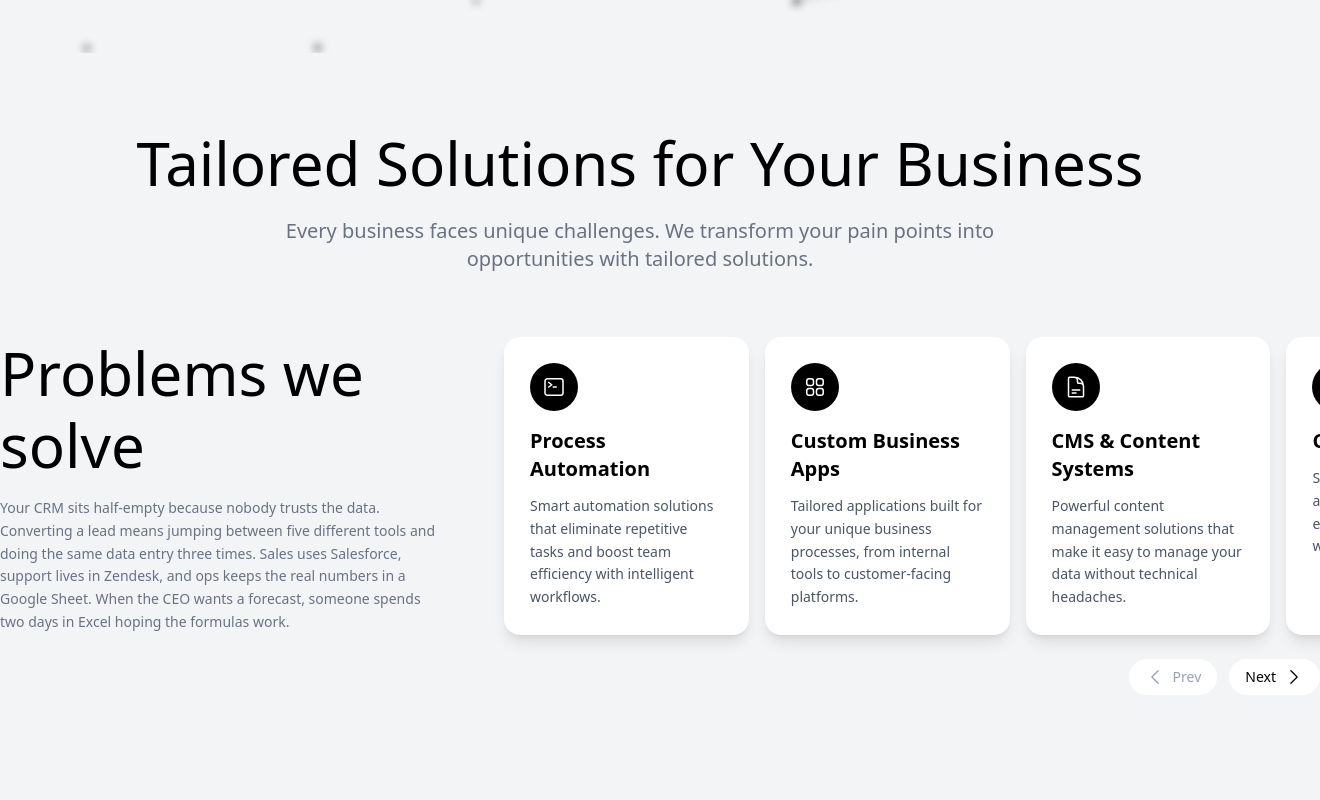
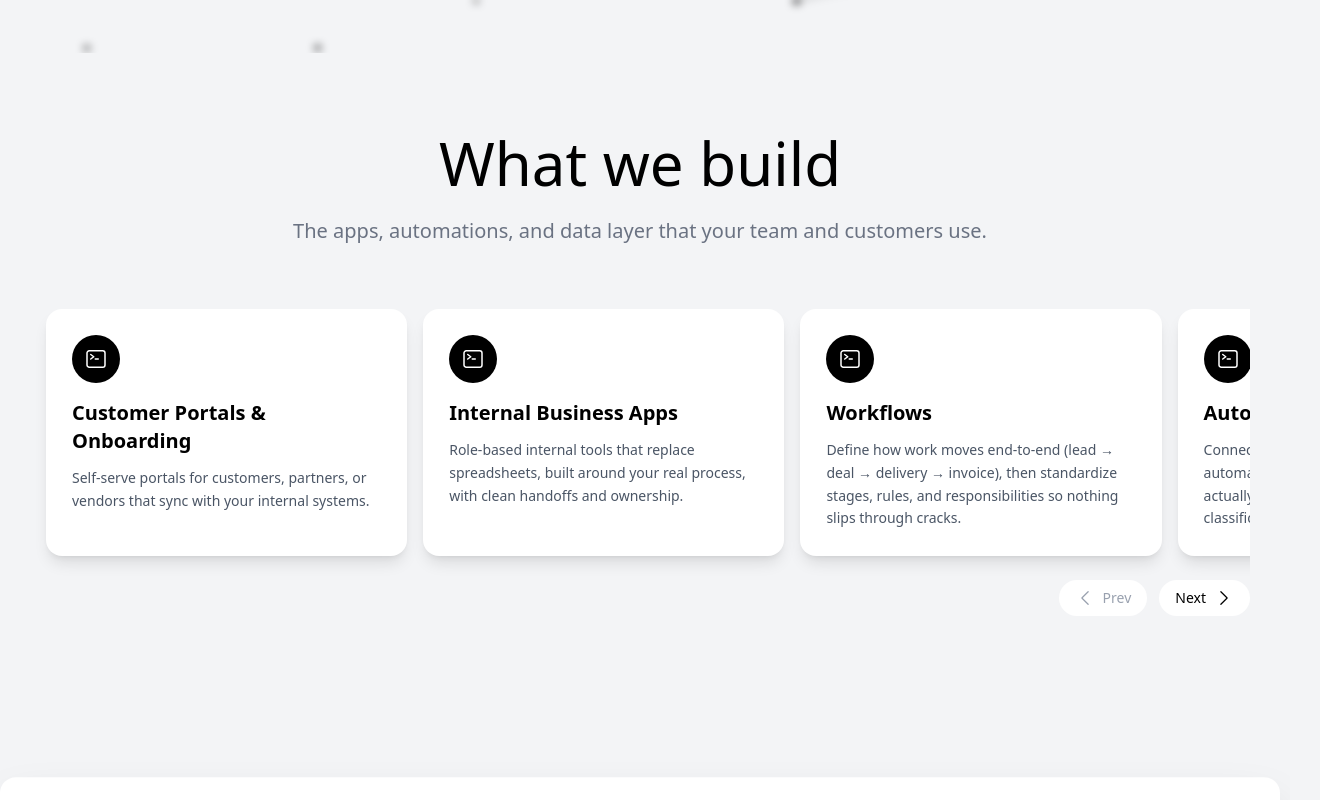
Before and after one commit to cursedxp/automatics.dev, a Next.js app: page / in a window 1280 px wide. Shown: the part 820-1620 px from the top of the page, 1320 px wide, since content can reach past the window. Built offline with nearby package versions, Linux system fonts and the light colour scheme; a web font is replaced by a local one.

Commit message:
copy update

```diff
--- a/app/components/home/servicesSection/Services.js
+++ b/app/components/home/servicesSection/Services.js
@@ -20,67 +20,93 @@ export default function Services() {
   const solutions = [
     {
       icon: HiOutlineCommandLine,
-      title: "Process Automation",
-      description:
-        "Smart automation solutions that eliminate repetitive tasks and boost team efficiency with intelligent workflows.",
-      tags: ["API Integration", "Workflow Automation", "Data Processing"],
+      title: "Customer Portals & Onboarding",
+      description: "Self-serve portals for customers, partners, or vendors that sync with your internal systems.",
     },
     {
-      icon: HiOutlineSquares2X2,
-      title: "Custom Business Apps",
-      description:
-        "Tailored applications built for your unique business processes, from internal tools to customer-facing platforms.",
-      tags: ["Web Apps", "Mobile Apps", "Internal Tools"],
+      icon: HiOutlineCommandLine,
+      title: "Internal Business Apps",
+      description: "Role-based internal tools that replace spreadsheets, built around your real process, with clean handoffs and ownership.",
     },
     {
-      icon: HiOutlineDocumentText,
-      title: "CMS & Content Systems",
-      description:
-        "Powerful content management solutions that make it easy to manage your data without technical headaches.",
-      tags: ["Headless CMS", "Admin Panels", "Content Workflows"],
+      icon: HiOutlineCommandLine,
+      title: "Workflows",
+      description: "Define how work moves end-to-end (lead → deal → delivery → invoice), then standardize stages, rules, and responsibilities so nothing slips through cracks.",
     },
     {
-      icon: HiOutlineCloud,
-      title: "Cloud Solutions",
-      description:
-        "Scalable cloud infrastructure and migration services to ensure your systems grow with your business.",
-      tags: ["AWS", "Azure", "Scalability"],
+      icon: HiOutlineCommandLine,
+      title: "Automations & Integrations",
+      description: "Connect your tools via APIs/webhooks, automate repetitive steps, and add AI where it actually saves time (triage, enrichment, classification, summaries).",
     },
     {
-      icon: HiOutlineChartBar,
-      title: "Analytics & Reporting",
-      description:
-        "Data-driven insights with custom dashboards and reporting tools to make informed business decisions.",
-      tags: ["Dashboards", "BI Tools", "Data Visualization"],
+      icon: HiOutlineCommandLine,
+      title: "Adoption, UX & Governance",
+      description: "User-centered design with roles and permissions that creates intuitive, delightful experiences so the system gets used.",
     },
-    {
-      icon: HiOutlineSwatch,
-      title: "UI/UX Design",
-      description:
-        "User-centered design that creates intuitive, delightful experiences ensuring your product works seamlessly.",
-      tags: ["User Research", "Wireframing", "Prototyping"],
-    },
-    {
-      icon: HiOutlineDevicePhoneMobile,
-      title: "Responsive Design",
-      description:
-        "Mobile-first approach ensuring your product looks and works perfectly on any device or screen size.",
-      tags: ["Mobile First", "Adaptive Layouts", "Cross-platform"],
-    },
-    {
-      icon: HiOutlinePaintBrush,
-      title: "Brand Identity",
-      description:
-        "Cohesive visual identity and design systems that make your brand memorable and consistent.",
-      tags: ["Design Systems", "Style Guides", "Branding"],
-    },
-    {
-      icon: HiOutlineSparkles,
-      title: "Product Design",
-      description:
-        "End-to-end product design from concept to launch, creating solutions users love to use.",
-      tags: ["Product Strategy", "Design Thinking", "User Testing"],
-    },
+
+    // {
+    //   icon: HiOutlineCommandLine,
+    //   title: "Process Automation",
+    //   description:
+    //     "Smart automation solutions that eliminate repetitive tasks and boost team efficiency with intelligent workflows.",
+    //   tags: ["API Integration", "Workflow Automation", "Data Processing"],
+    // },
+    // {
+    //   icon: HiOutlineSquares2X2,
+    //   title: "Custom Business Apps",
+    //   description:
+    //     "Tailored applications built for your unique business processes, from internal tools to customer-facing platforms.",
+    //   tags: ["Web Apps", "Mobile Apps", "Internal Tools"],
+    // },
+    // {
+    //   icon: HiOutlineDocumentText,
+    //   title: "CMS & Content Systems",
+    //   description:
+    //     "Powerful content management solutions that make it easy to manage your data without technical headaches.",
+    //   tags: ["Headless CMS", "Admin Panels", "Content Workflows"],
+    // },
+    // {
+    //   icon: HiOutlineCloud,
+    //   title: "Cloud Solutions",
+    //   description:
+    //     "Scalable cloud infrastructure and migration services to ensure your systems grow with your business.",
+    //   tags: ["AWS", "Azure", "Scalability"],
+    // },
+    // {
+    //   icon: HiOutlineChartBar,
+    //   title: "Analytics & Reporting",
+    //   description:
+    //     "Data-driven insights with custom dashboards and reporting tools to make informed business decisions.",
+    //   tags: ["Dashboards", "BI Tools", "Data Visualization"],
+    // },
+    // {
+    //   icon: HiOutlineSwatch,
+    //   title: "UI/UX Design",
+    //   description:
+    //     "User-centered design that creates intuitive, delightful experiences ensuring your product works seamlessly.",
+    //   tags: ["User Research", "Wireframing", "Prototyping"],
+    // },
+    // {
+    //   icon: HiOutlineDevicePhoneMobile,
+    //   title: "Responsive Design",
+    //   description:
+    //     "Mobile-first approach ensuring your product looks and works perfectly on any device or screen size.",
+    //   tags: ["Mobile First", "Adaptive Layouts", "Cross-platform"],
+    // },
+    // {
+    //   icon: HiOutlinePaintBrush,
+    //   title: "Brand Identity",
+    //   description:
+    //     "Cohesive visual identity and design systems that make your brand memorable and consistent.",
+    //   tags: ["Design Systems", "Style Guides", "Branding"],
+    // },
+    // {
+    //   icon: HiOutlineSparkles,
+    //   title: "Product Design",
+    //   description:
+    //     "End-to-end product design from concept to launch, creating solutions users love to use.",
+    //   tags: ["Product Strategy", "Design Thinking", "User Testing"],
+    // },
   ];
 
   const totalSlides = solutions.length;
@@ -100,17 +126,16 @@ export default function Services() {
     <section id="services" className="flex flex-col items-center justify-center my-20 px-4 sm:px-10">
       <div className="w-full max-w-7xl">
         <h2 className="text-5xl sm:text-6xl mb-6 text-center">
-          Tailored Solutions for Your Business
+          What we build
         </h2>
         <p className="text-center text-gray-500 text-lg sm:text-xl mb-16 max-w-3xl mx-auto">
-          Every business faces unique challenges. We transform your pain points
-          into opportunities with tailored solutions.
+          The apps, automations, and data layer that your team and customers use.
         </p>
 
         {/* Grid Layout */}
-        <div className="grid grid-cols-1 lg:grid-cols-[35%_65%] gap-8 lg:gap-10">
+        <div className="grid grid-cols-1 lg:grid-cols-[100%_0%] gap-8 lg:gap-10">
           {/* Left Side - Title and Description */}
-          <div className="space-y-4">
+          {/* <div className="space-y-4">
             <h3 className="md:text-5xl lg:text-6xl sm:text-4xl text-5xl lg:leading-18 sm:leading-12 xs:text-4xl xs:leading-10">
               Problems we solve
             </h3>
@@ -122,7 +147,7 @@ export default function Services() {
               Google Sheet. When the CEO wants a forecast, someone spends two
               days in Excel hoping the formulas work.
             </p>
-          </div>
+          </div> */}
 
           {/* Right Side - Carousel with Controls */}
           <div className="relative w-full">
```
